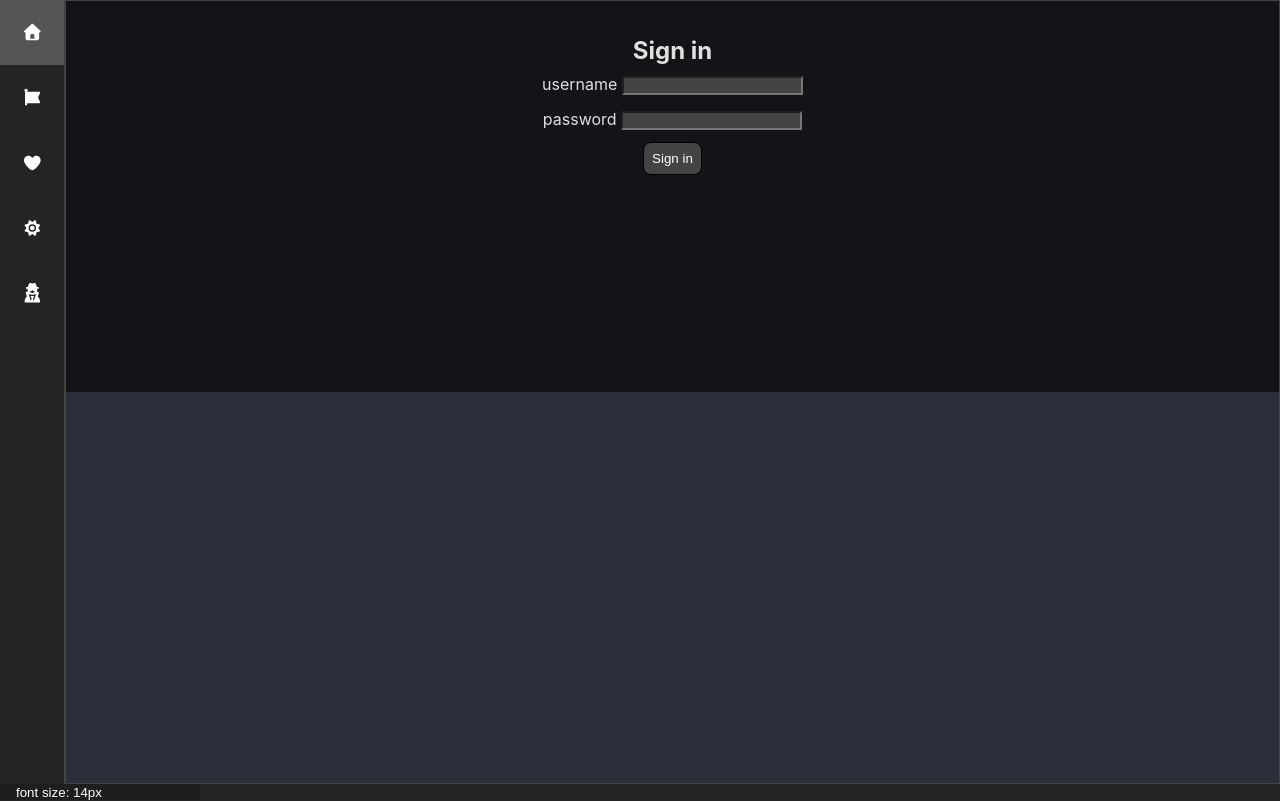
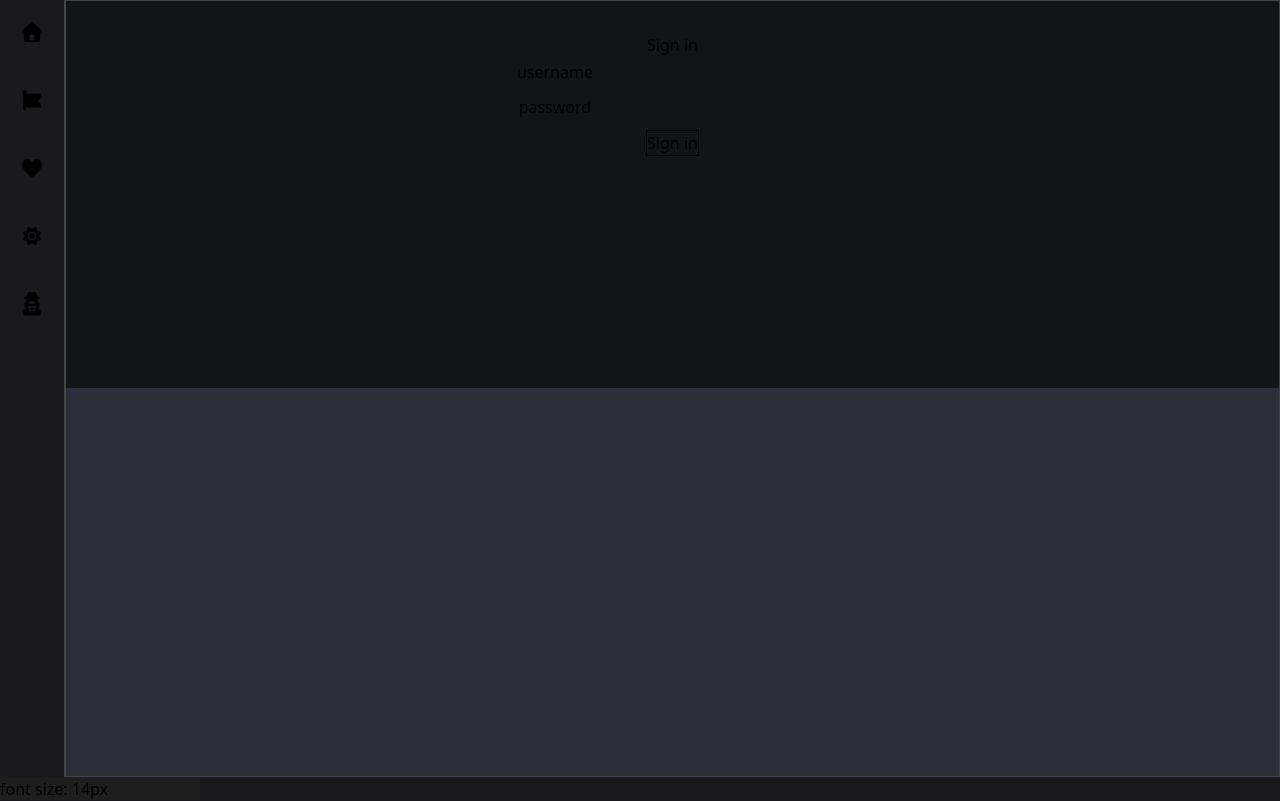
Before and after one commit to telefonovat/webapp-syga, a Vue app: page /signin in a window 1280 px wide. Built offline with nearby package versions, Linux system fonts and the light colour scheme; no server answers; what vue-codemirror would draw is missing.

Commit message:
feat: onboard tailwind and radix ui

```diff
--- /dev/null
+++ b/components.d.ts
@@ -0,0 +1,71 @@
+/* eslint-disable */
+// @ts-nocheck
+// biome-ignore lint: disable
+// oxlint-disable
+// ------
+// Generated by unplugin-vue-components
+// Read more: https://github.com/vuejs/core/pull/3399
+
+export {}
+
+/* prettier-ignore */
+declare module 'vue' {
+  export interface GlobalComponents {
+    AlgorithmFullViewCard: typeof import('./src/components/user/algorithm/AlgorithmFullViewCard.vue')['default']
+    AlgorithmManager: typeof import('./src/components/user/algorithm/AlgorithmManager.vue')['default']
+    AlgorithmMenu: typeof import('./src/components/user/dashboard/AlgorithmMenu.vue')['default']
+    AlgorithmMenuCard: typeof import('./src/components/user/dashboard/AlgorithmMenuCard.vue')['default']
+    AlgorithmSimpleViewCard: typeof import('./src/components/user/algorithm/AlgorithmSimpleViewCard.vue')['default']
+    AuthenticationForm: typeof import('./src/components/user/authentication/AuthenticationForm.vue')['default']
+    AwesomePopup: typeof import('./src/components/utility/AwesomePopup.vue')['default']
+    AwesomeSlider: typeof import('./src/components/utility/slider/AwesomeSlider.vue')['default']
+    AwesomeSliderPresentationBar: typeof import('./src/components/utility/slider/AwesomeSliderPresentationBar.vue')['default']
+    CodeEditor: typeof import('./src/components/editor/CodeEditor.vue')['default']
+    CodeEditorNavigation: typeof import('./src/components/editor/CodeEditorNavigation.vue')['default']
+    ComponentRenderer: typeof import('./src/components/visualizer/graph/ComponentRenderer.vue')['default']
+    DeleteAlgorithmPopUp: typeof import('./src/components/user/algorithm/DeleteAlgorithmPopUp.vue')['default']
+    DialogClose: typeof import('radix-vue')['DialogClose']
+    DialogContent: typeof import('radix-vue')['DialogContent']
+    DialogDescription: typeof import('radix-vue')['DialogDescription']
+    DialogOverlay: typeof import('radix-vue')['DialogOverlay']
+    DialogPortal: typeof import('radix-vue')['DialogPortal']
+    DialogRoot: typeof import('radix-vue')['DialogRoot']
+    DialogTitle: typeof import('radix-vue')['DialogTitle']
+    DialogTrigger: typeof import('radix-vue')['DialogTrigger']
+    ErrorBoundary: typeof import('./src/components/ErrorBoundary.vue')['default']
+    FeaturedAlgorithms: typeof import('./src/components/user/dashboard/FeaturedAlgorithms.vue')['default']
+    GraphEdge: typeof import('./src/components/visualizer/graph/GraphEdge.vue')['default']
+    GraphNode: typeof import('./src/components/visualizer/graph/GraphNode.vue')['default']
+    Grift: typeof import('./src/components/visualizer/grift/Grift.vue')['default']
+    IconButton: typeof import('./src/components/utility/iconButton/IconButton.vue')['default']
+    Label: typeof import('radix-vue')['Label']
+    MarkFavouriteButton: typeof import('./src/components/user/algorithm/MarkFavouriteButton.vue')['default']
+    MockButton: typeof import('./src/components/mock/sfc/MockButton.vue')['default']
+    MockComponent: typeof import('./src/components/mock/sfc/MockComponent.vue')['default']
+    MockFooter: typeof import('./src/components/mock/sfc/MockFooter.vue')['default']
+    MockHeader: typeof import('./src/components/mock/sfc/MockHeader.vue')['default']
+    NavSidebar: typeof import('./src/components/NavSidebar.vue')['default']
+    PopoverArrow: typeof import('radix-vue')['PopoverArrow']
+    PopoverClose: typeof import('radix-vue')['PopoverClose']
+    PopoverContent: typeof import('radix-vue')['PopoverContent']
+    PopoverPortal: typeof import('radix-vue')['PopoverPortal']
+    PopoverRoot: typeof import('radix-vue')['PopoverRoot']
+    PopoverTrigger: typeof import('radix-vue')['PopoverTrigger']
+    PrettyText: typeof import('./src/components/utility/text/PrettyText.vue')['default']
+    RouterLink: typeof import('vue-router')['RouterLink']
+    RouterView: typeof import('vue-router')['RouterView']
+    SaveAlgorithmModal: typeof import('./src/components/utility/SaveAlgorithmModal.vue')['default']
+    SaveAlgorithmPopup: typeof import('./src/components/user/algorithm/SaveAlgorithmPopup.vue')['default']
+    Searchbar: typeof import('./src/components/user/dashboard/Searchbar.vue')['default']
+    SearchResultsList: typeof import('./src/components/user/dashboard/SearchResultsList.vue')['default']
+    SearchResultsListCard: typeof import('./src/components/user/dashboard/SearchResultsListCard.vue')['default']
+    SelectionModal: typeof import('./src/components/utility/SelectionModal.vue')['default']
+    SignInForm: typeof import('./src/components/user/authentication/SignInForm.vue')['default']
+    SimpleMessagePopup: typeof import('./src/components/utility/SimpleMessagePopup.vue')['default']
+    UserDashboard: typeof import('./src/components/user/dashboard/UserDashboard.vue')['default']
+    UserProfile: typeof import('./src/components/user/dashboard/UserProfile.vue')['default']
+    Visualizer: typeof import('./src/components/visualizer/Visualizer.vue')['default']
+    VisualizerConsole: typeof import('./src/components/visualizer/VisualizerConsole.vue')['default']
+    VisualizerNavigation: typeof import('./src/components/visualizer/VisualizerNavigation.vue')['default']
+  }
+}
--- a/package.json
+++ b/package.json
@@ -20,12 +20,14 @@
     "@fortawesome/free-regular-svg-icons": "^7.0.1",
     "@fortawesome/free-solid-svg-icons": "^7.0.1",
     "@fortawesome/vue-fontawesome": "^3.1.2",
+    "@tailwindcss/vite": "^4.1.18",
     "@telefonovat/syga--contract": "^9.6.0",
     "@vue/test-utils": "^2.4.6",
     "@vueuse/core": "^13.9.0",
     "codemirror": "^6.0.1",
     "markdown-it": "^14.1.0",
     "pinia": "^3.0.1",
+    "radix-vue": "^1.9.17",
     "vue": "^3.5.10",
     "vue-codemirror": "^6.1.1",
     "vue-router": "^4.4.5"
@@ -33,6 +35,7 @@
   "devDependencies": {
     "@commitlint/cli": "^19.7.1",
     "@commitlint/config-conventional": "^19.7.1",
+    "@iconify/vue": "^5.0.0",
     "@pinia/testing": "^1.0.0",
     "@testing-library/jest-dom": "^6.6.3",
     "@testing-library/vue": "^8.1.0",
@@ -43,8 +46,10 @@
     "happy-dom": "^17.6.3",
     "json-server": "^0.17.4",
     "prettier-plugin-vue": "^1.1.6",
+    "tailwindcss": "^4.1.18",
     "tsx": "^4.19.3",
     "typescript": "^5.5.3",
+    "unplugin-vue-components": "^31.0.0",
     "vite": "^6.4.1",
     "vite-plugin-mkcert": "^1.17.8",
     "vitest": "^3.2.4",
--- a/src/components/visualizer/VisualizerNavigation.vue
+++ b/src/components/visualizer/VisualizerNavigation.vue
@@ -1,7 +1,7 @@
 <script setup lang="ts">
   import AwesomeSlider from "@/components/utility/slider/AwesomeSlider.vue";
   import { useVisualizerStore } from "@/store/visualizer/visualizerStore";
-  import { computed, onMounted, ref } from "vue";
+  import { computed, ref } from "vue";
   import { AwesomeSliderModel } from "../utility/slider";
   import { useVisualizerCommands } from "./useVisualizerCommands";
 
--- a/src/components/visualizer/grift/Grift.vue
+++ b/src/components/visualizer/grift/Grift.vue
@@ -56,6 +56,8 @@
   import GraphEdge from "../graph/GraphEdge.vue";
   import GraphNode from "../graph/GraphNode.vue";
   import SelectionModal from "@/components/utility/SelectionModal.vue";
+
+  import { PopoverRoot } from "radix-vue";
 
   import { computed, ref, toRefs } from "vue";
   import { useGraphRenderData } from "./useGraphRenderData";
--- a/src/style.css
+++ b/src/style.css
@@ -1,75 +1,91 @@
+@import "tailwindcss";
+
+@theme {
+  --color-paper: #1a1a1e;
+
+  --color-muted: #2e2e32;
+
+  --color-text: #e8e6e3;
+}
+
+/* Buttons */
+.btn-primary {
+  @apply bg-transparent hover:bg-(--color-muted) text-(--color-text) font-semibold py-2 px-4 rounded-md shadow-md transition-colors duration-200;
+}
+
 :root {
-  font-family: Inter, system-ui, Avenir, Helvetica, Arial, sans-serif;
-  line-height: 1.5;
-  font-weight: 400;
-
-  color-scheme: light dark;
-  color: rgba(255, 255, 255, 0.87);
-  background-color: #242424;
-
-  font-synthesis: none;
-  text-rendering: optimizeLegibility;
-  -webkit-font-smoothing: antialiased;
-  -moz-osx-font-smoothing: grayscale;
-
-  --global-font-size: 16px;
+  background-color: var(--color-paper);
+  /* font-family: Inter, system-ui, Avenir, Helvetica, Arial, sans-serif; */
+  /* line-height: 1.5; */
+  /* font-weight: 400; */
+  /**/
+  /* color-scheme: light dark; */
+  /* color: rgba(255, 255, 255, 0.87); */
+  /* background-color: #242424; */
+  /**/
+  /* font-synthesis: none; */
+  /* text-rendering: optimizeLegibility; */
+  /* -webkit-font-smoothing: antialiased; */
+  /* -moz-osx-font-smoothing: grayscale; */
+  /**/
+  /* --global-font-size: 16px; */
 }
 
 /*
 * Resetting browser defaults
 */
 * {
-  margin: 0;
-  padding: 0;
+  /* margin: 0; */
+  /* padding: 0; */
   /* border: 1px solid red !important; */
   /* overflow: auto; */
-  box-sizing: border-box;
-  min-height: 0;
+  /* box-sizing: border-box; */
+  /* min-height: 0; */
 }
 
 html,
 body,
 #app {
   height: 100%;
-  margin: 0;
-  padding: 0;
+  /* margin: 0; */
+  /* padding: 0; */
 
-  font-size: var(--global-font-size);
+  /* font-size: var(--global-font-size); */
 }
 
 button,
 select,
 textarea {
-  color: white;
-  background-color: transparent;
-  border-style: none;
+  /* color: white; */
+  /* background-color: transparent; */
+  /* border-style: none; */
 }
 
 input {
-  color: white;
-  background-color: #444;
+  /* color: white; */
+  /* background-color: #444; */
 }
 
 button {
-  padding: 0 1rem;
-  cursor: pointer;
+  /* padding: 0 1rem; */
+  /* cursor: pointer; */
 }
 
 button:hover {
-  background-color: #555555;
+  /* background-color: #555555; */
 }
 
 button:disabled {
-  background-color: #666;
-  cursor: not-allowed;
+  /* background-color: #666; */
+  /* cursor: not-allowed; */
 }
 
 .popping-button {
-  background-color: #444;
-
-  padding: 0.5rem;
-
-  border-radius: 0.5rem;
+  /* background-color: #444; */
+  /**/
+  /* padding: 0.5rem; */
+  /**/
+  /* border-radius: 0.5rem; */
   border: 1px solid black;
 }
 
@@ -82,6 +98,6 @@ button:disabled {
 */
 
 .mock {
-  border-style: solid;
-  border-color: red;
+  /* border-style: solid; */
+  /* border-color: red; */
 }
--- a/src/views/exercises/immediateFeedback/ImmediateFeedbackControlPanel.vue
+++ b/src/views/exercises/immediateFeedback/ImmediateFeedbackControlPanel.vue
@@ -2,17 +2,21 @@
 
   <div class="if-control-panel">
 
-    <button :disabled="currentIndex === 0" @click="prevStage()">
-      Back
+    <button
+      class="btn-primary"
+      :disabled="currentIndex === 0"
+      @click="prevStage()">
+       Back
     </button>
 
     <button
+      class="btn-primary"
       :disabled="currentIndex === stages.length - 1"
       @click="nextStage()">
-      Next
+       Next
     </button>
 
-    <button @click="restart()">Restart</button>
+    <button class="btn-primary" @click="restart()">Restart</button>
 
   </div>
 
--- a/vite.config.ts
+++ b/vite.config.ts
@@ -2,8 +2,19 @@ import { defineConfig } from "vite";
 import vue from "@vitejs/plugin-vue";
 import path from "path";
 
+import Components from "unplugin-vue-components/vite";
+import RadixVueResolver from "radix-vue/resolver";
+import tailwindcss from "@tailwindcss/vite";
+
 export default defineConfig({
-  plugins: [vue()],
+  plugins: [
+    vue(),
+    Components({
+      dts: true,
+      resolvers: [RadixVueResolver()],
+    }),
+    tailwindcss(),
+  ],
   resolve: {
     alias: {
       "@": path.resolve(__dirname, "./src"),
```
Also changed, not shown: 1 other file (tests, documents, lock files or other folders).
